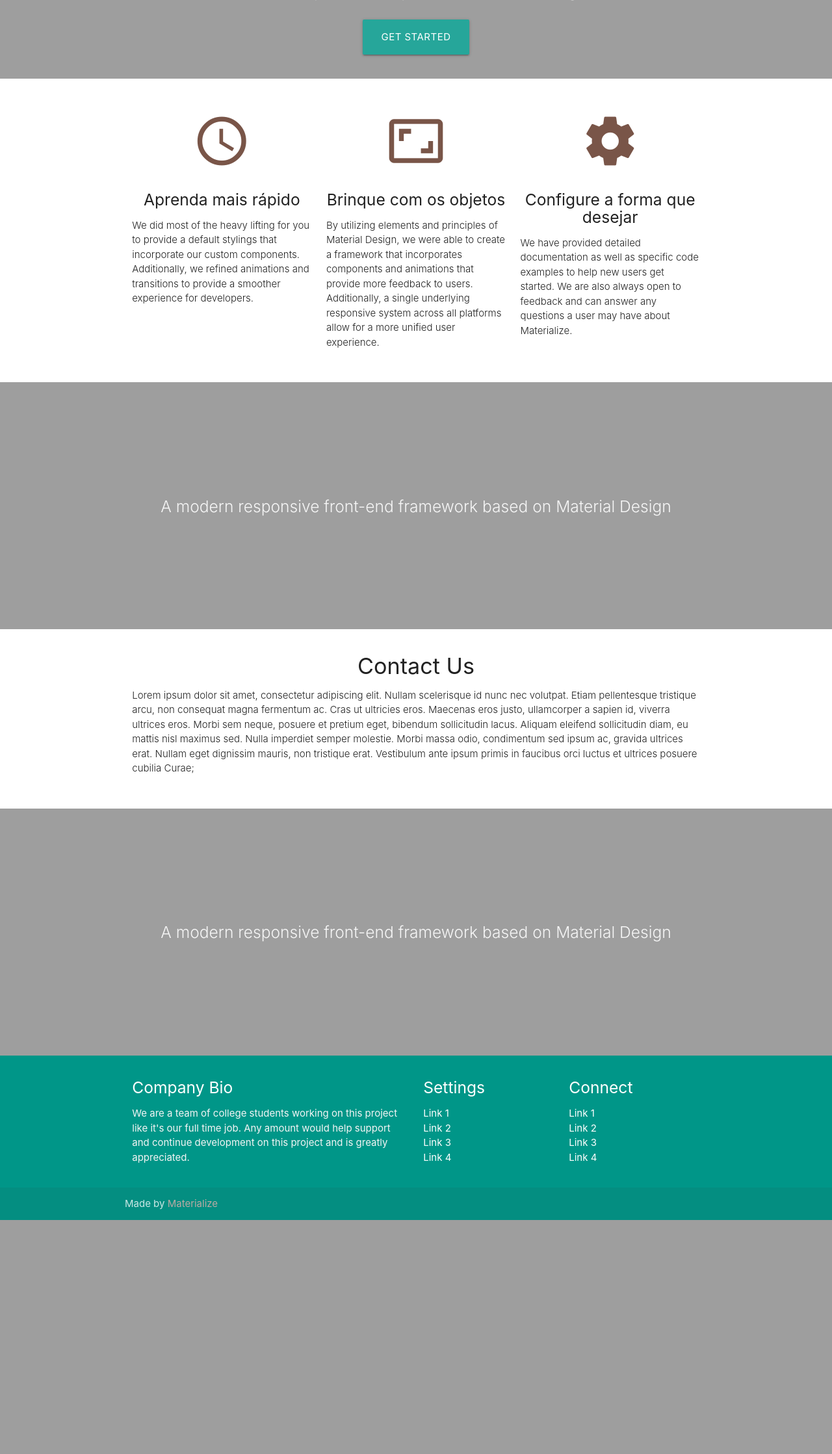
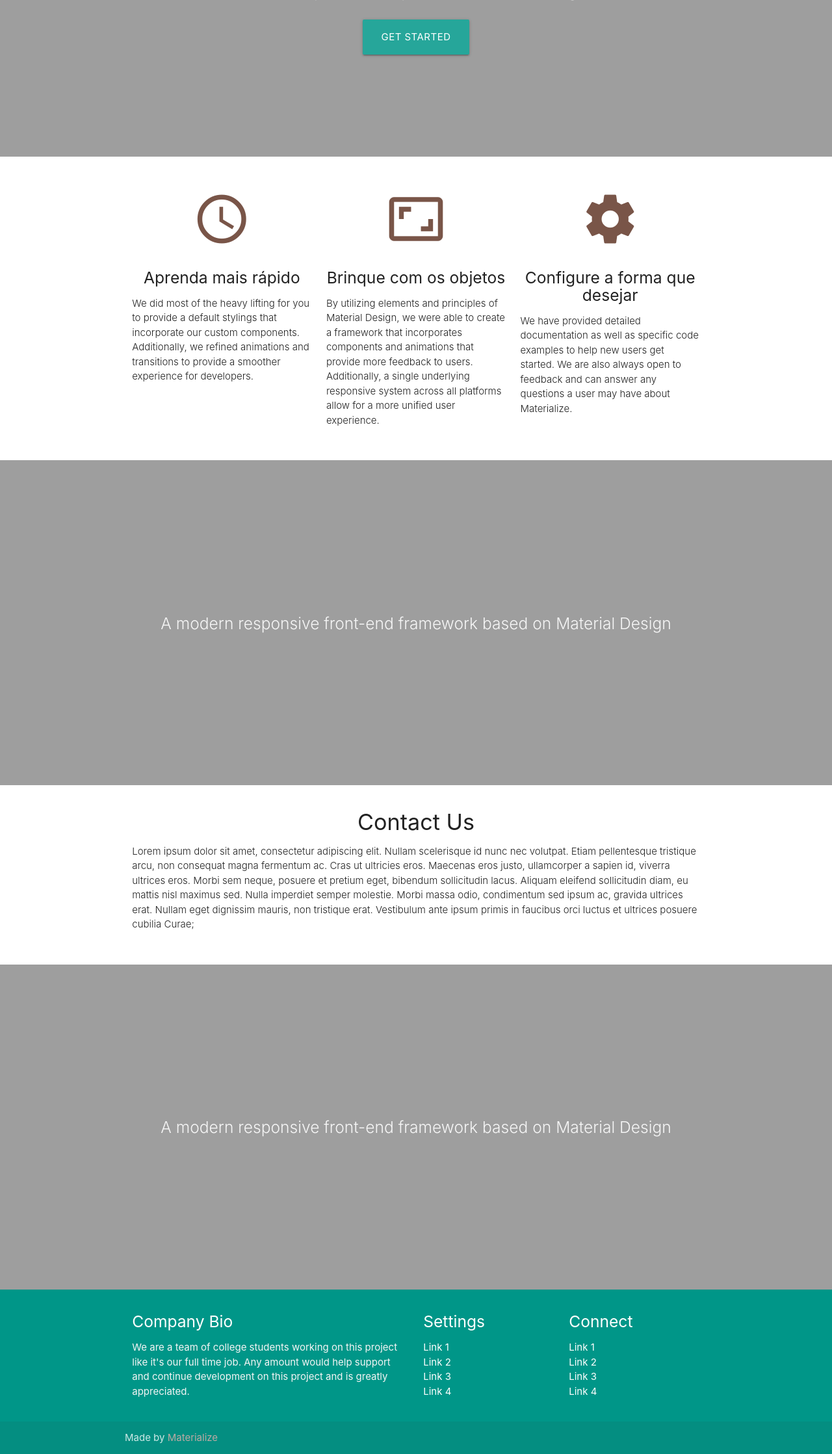
Before and after one commit to teuxsd16/Geometria_Projeto, a PHP site: page / in a window 1280 px wide. Shown: the part 259-2496 px from the top of the page at 65% size. Before the commit the page ends 2136 px from the top, so only its background shows below. Run offline with PHP 8.4, Linux system fonts and the light colour scheme; some libraries are stand-ins or nearby versions.

Commit message:
parallax

```diff
--- a/view/templates/index.php
+++ b/view/templates/index.php
@@ -12,10 +12,10 @@
         #text1{
           font-family: 'Advent Pro', sans-serif;
         }
-        .imgConserto{
+        /* .imgConserto{
           max-width: 100%;
           height: auto;
-        }
+        } */
         body{
           background-size: cover;
           background-position: center;
@@ -25,9 +25,9 @@
           padding-right: 15%;
         }
         .parallax-container {
-          min-height: 380px;
+          /* min-height: 380px;
           line-height: 0;
-          height: auto;
+          height: auto; */
           color: rgba(255,255,255,.9);
         }
         .parallax-container .section {
```
